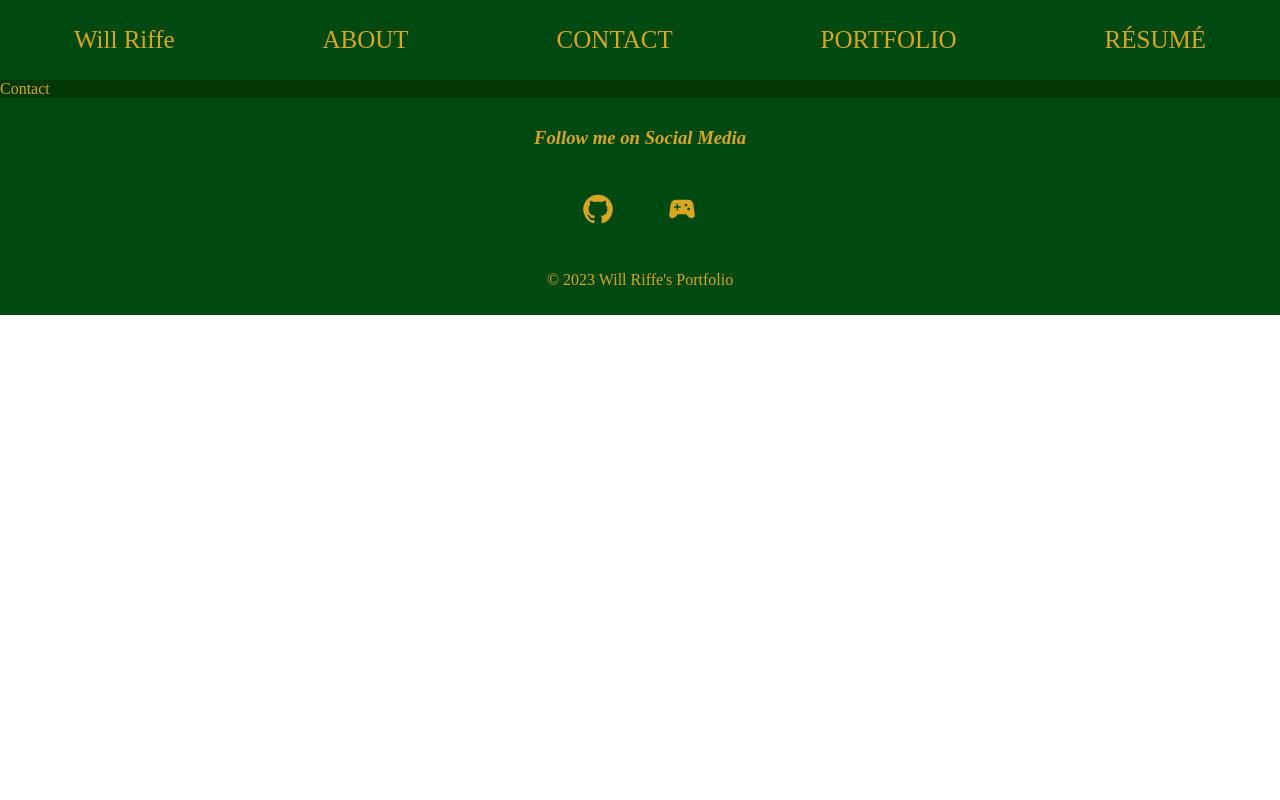
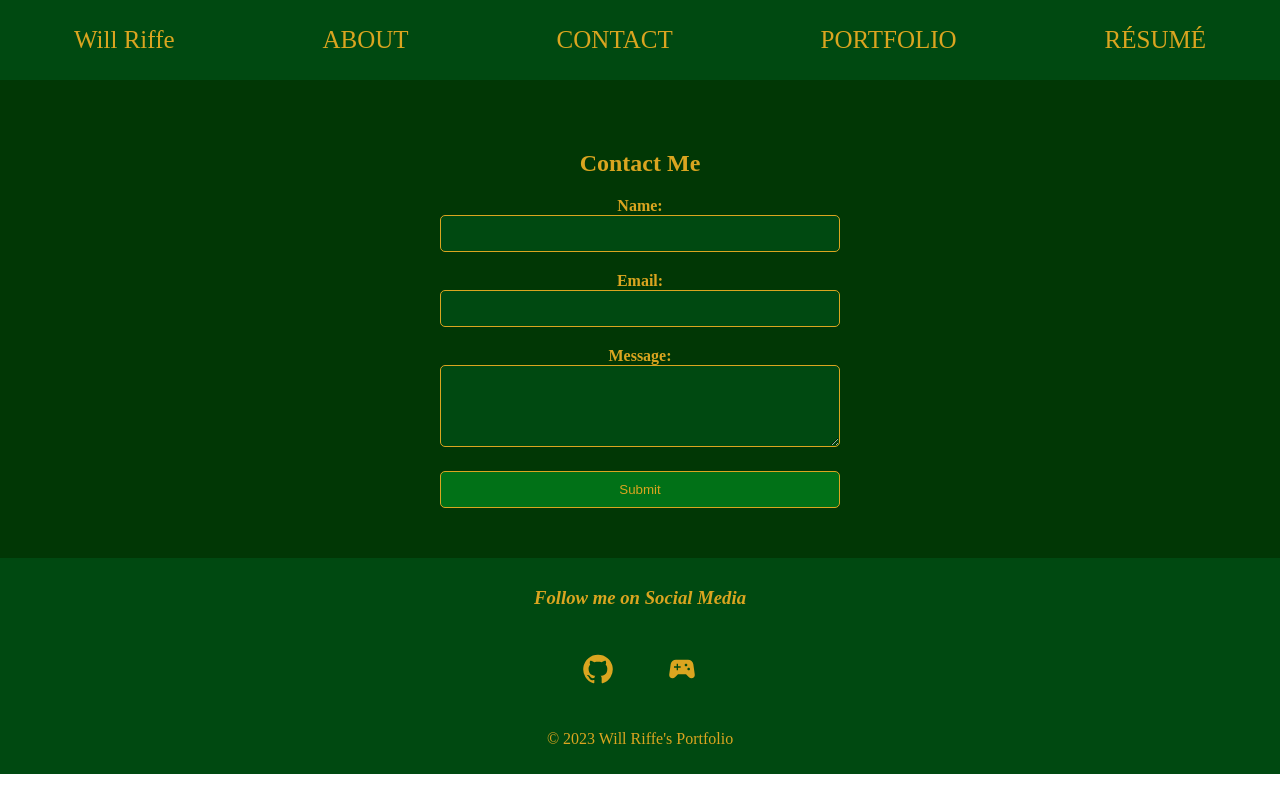
Before and after one commit to Will-Riffe/will-riffe-portfolio, a React (Create React App) app: page /contact in a window 1280 px wide. Built offline with nearby package versions, Linux system fonts and the light colour scheme.

Commit message:
finished contact section

```diff
--- a/src/App.css
+++ b/src/App.css
@@ -3,7 +3,7 @@
   --outer-color: #004911;
   --inner-color: #05c846;
   --scan-inner: #00ff55;
-  --border-color: rgb(0, 143, 29);
+  --border-color: rgb(1, 113, 23);
   --textc: goldenrod;
   --font-size-h1: 30pt;
   --font-size-h2: 20pt;
--- /dev/null
+++ b/src/pages/Contact/Contact.css
@@ -0,0 +1,53 @@
+.contact-section {
+    padding: 50px;
+    text-align: center;
+  }
+
+  .contact-form {
+    max-width: 400px;
+    margin: 0 auto;
+  }
+
+  .contact-form form {
+    display: flex;
+    flex-direction: column;
+  }
+
+  .form-group {
+    margin-bottom: 20px;
+  }
+
+  label {
+    font-weight: bold;
+  }
+
+  input,
+  textarea {
+    width: 100%;
+    padding: 10px;
+    border: 1px solid var(--textc);
+    border-radius: 5px;
+    background-color: var(--outer-color);
+  }
+
+  textarea {
+    resize: vertical;
+  }
+
+  button {
+    padding: 10px 20px;
+    background-color: var(--border-color);
+    color: var(--textc);
+    border: 1px solid var(--textc);
+    border-radius: 5px;
+    cursor: pointer;
+    transition: background-color 0.3s ease;
+  }
+
+  button:hover {
+    background-color: var(--inner-color);
+  }
+
+  button:focus {
+    outline: none;
+  }
--- a/src/pages/Contact/index.js
+++ b/src/pages/Contact/index.js
@@ -1,12 +1,29 @@
-import React from 'react'
-import PropTypes from 'prop-types'
+import React from 'react';
+import './Contact.css';
 
-function Contact(props) {
+function Contact() {
   return (
-    <div>Contact</div>
-  )
+    <section id="contact" className="contact-section">
+      <h2>Contact Me</h2>
+      <div className="contact-form">
+        <form>
+          <div className="form-group">
+            <label htmlFor="name">Name:</label>
+            <input type="text" id="name" name="name" required />
+          </div>
+          <div className="form-group">
+            <label htmlFor="email">Email:</label>
+            <input type="email" id="email" name="email" required />
+          </div>
+          <div className="form-group">
+            <label htmlFor="message">Message:</label>
+            <textarea id="message" name="message" rows="4" required />
+          </div>
+          <button type="submit">Submit</button>
+        </form>
+      </div>
+    </section>
+  );
 }
 
-Contact.propTypes = {}
-
-export default Contact
+export default Contact;
```
